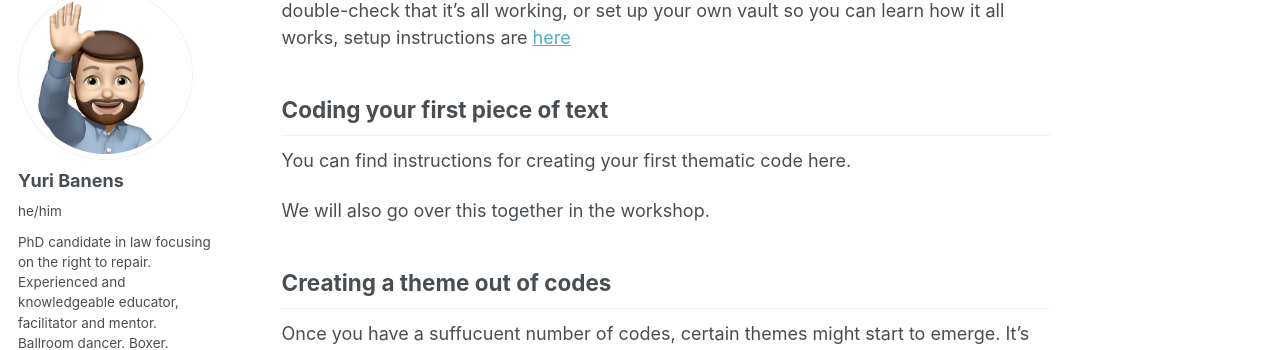
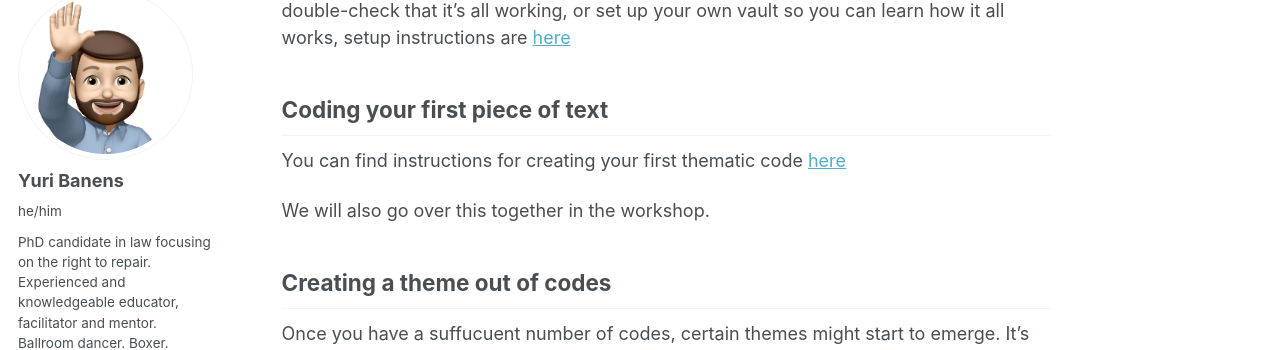
Before and after one commit to ybanens/ybanens.github.io, a Jekyll site: the page built from _talks/2026-06-23-resbaz-obsidian.md, in a window 1280 px wide and 900 px high, scrolled down 695 px. Shown: the part 110-460 px from the top of the window. Built offline with Jekyll 4.4.1, drawn with Linux system fonts in a browser that asks for light colours; some web fonts are replaced; a script that is not in the unit is left out; part of the change alters nothing that is shown.

```diff
--- a/_talks/2026-06-23-resbaz-obsidian.md
+++ b/_talks/2026-06-23-resbaz-obsidian.md
@@ -24,7 +24,7 @@ The downloadable vault is already set up and ready to do. But if you want to eit
 
 ## Coding your first piece of text
 
-You can find instructions for creating your first thematic code here.
+You can find instructions for creating your first thematic code [here](https://ybanens.github.io/talks/resbaz-obsidian/code)
 
 We will also go over this together in the workshop.
 
```
